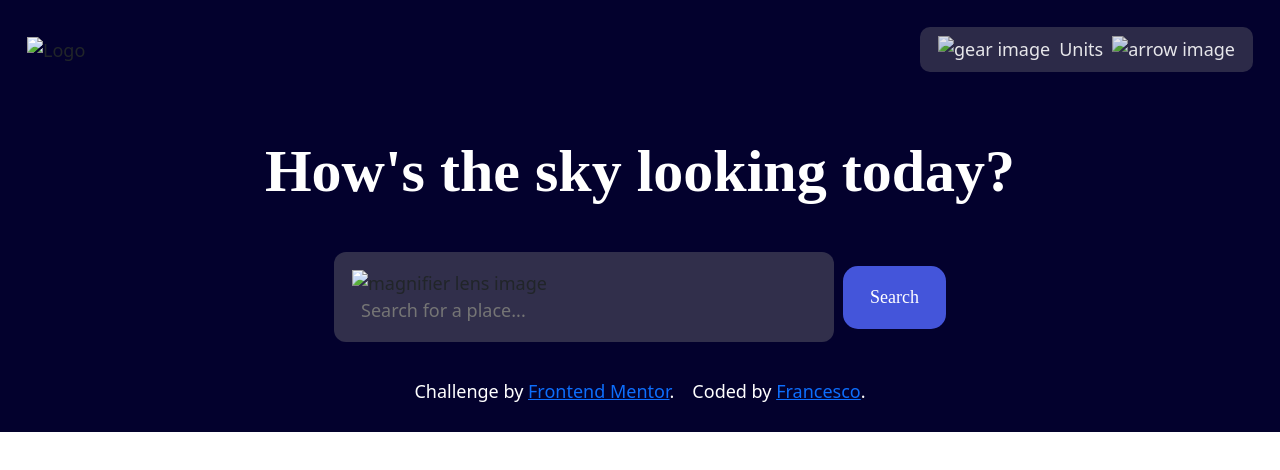
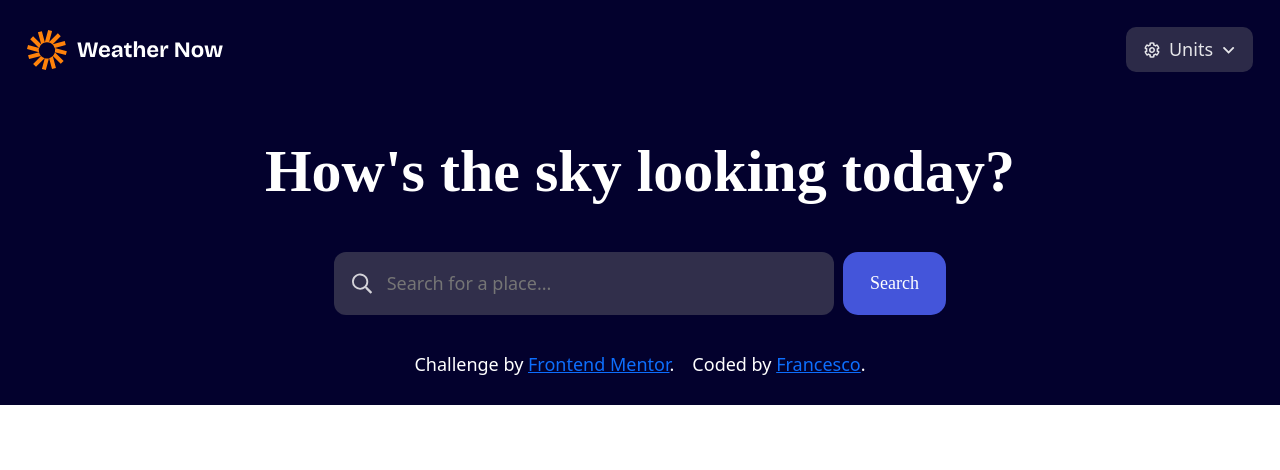
Before and after one commit to coluccifrancesco/weather-app-frontendMentor, a plain HTML site: page index.html in a window 1280 px wide. Drawn offline with nearby package versions, Linux system fonts and the light colour scheme.

Commit message:
Add new SVG and image assets for icons and backgrounds
- Added bg-today-small.svg for background use.
- Introduced favicon-32x32.png for website favicon.
- Added icon-checkmark.svg for checkmark icon.
- Introduced icon-drizzle.webp for drizzle weather icon.
- Added icon-dropdown.svg for dropdown indicator.
- Introduced icon-error.svg for error indication.
- Added icon-fog.webp for fog weather icon.
- Introduced icon-loading.svg for loading animation.
- Added icon-overcast.webp for overcast weather icon.
- Introduced icon-partly-cloudy.webp for partly cloudy weather icon.
- Added icon-rain.webp for rain weather icon.
- Introduced icon-retry.svg for retry action.
- Added icon-search.svg for search functionality.
- Introduced icon-snow.webp for snow weather icon.
- Added icon-storm.webp for storm weather icon.
- Introduced icon-sunny.webp for sunny weather icon.
- Added icon-units.svg for unit selection.
- Introduced logo.svg for branding.

```diff
--- a/index.html
+++ b/index.html
@@ -5,7 +5,7 @@
     <meta charset="UTF-8">
     <meta name="viewport" content="width=device-width, initial-scale=1.0">
     <link rel="stylesheet" href="/style.css">
-    <link rel="icon" type="image/png" sizes="32x32" href="./weather-app-main/assets/images/favicon-32x32.png">
+    <link rel="icon" type="image/png" sizes="32x32" href="/public/favicon-32x32.png">
     <link href="https://cdn.jsdelivr.net/npm/bootstrap@5.3.8/dist/css/bootstrap.min.css" rel="stylesheet"
         integrity="sha384-sRIl4kxILFvY47J16cr9ZwB07vP4J8+LH7qKQnuqkuIAvNWLzeN8tE5YBujZqJLB" crossorigin="anonymous">
     <title>Frontend Mentor | Weather app</title>
@@ -16,16 +16,16 @@
         <nav class="px-4 py-4">
             <ul class="list-unstyled d-flex align-items-center justify-content-between">
                 <li>
-                    <img src="./weather-app-main/assets/images/logo.svg" alt="Logo">
+                    <img src="/public/logo.svg" alt="Logo">
                 </li>
 
                 <li>
                     <div class="dropdown">
                         <button class="d-flex align-items-center justify-content-center px-3 py-2" type="button"
                             data-bs-toggle="dropdown" aria-expanded="false">
-                            <img src="./weather-app-main/assets/images/icon-units.svg" alt="gear image">
+                            <img src="/public/icon-units.svg" alt="gear image">
                             <p class="m-0 px-2">Units</p>
-                            <img src="./weather-app-main/assets/images/icon-dropdown.svg" alt="arrow image">
+                            <img src="/public/icon-dropdown.svg" alt="arrow image">
                         </button>
 
                         <!-- Dropdown da finire -->
@@ -46,7 +46,7 @@
         <!-- Search section -->
         <section class="d-block d-sm-flex justify-content-center align-items-center py-4 gap-2">
             <div class="search-bar px-3 py-3 w-100 w-100">
-                <img src="./weather-app-main/assets/images/icon-search.svg" alt="magnifier lens image">
+                <img src="/public/icon-search.svg" alt="magnifier lens image">
                 <input class="search-input ps-2" type="text" id="search-input-city" placeholder="Search for a place...">
             </div>
 
```
Also changed, not shown: public/bg-today-large.svg (added), public/bg-today-small.svg (added), public/favicon-32x32.png (added), public/icon-checkmark.svg (added), public/icon-drizzle.webp (added), public/icon-dropdown.svg (added), public/icon-error.svg (added), public/icon-fog.webp (added), public/icon-loading.svg (added), public/icon-overcast.webp (added), public/icon-partly-cloudy.webp (added), public/icon-rain.webp (added), public/icon-retry.svg (added), public/icon-search.svg (added), 5 more files.
